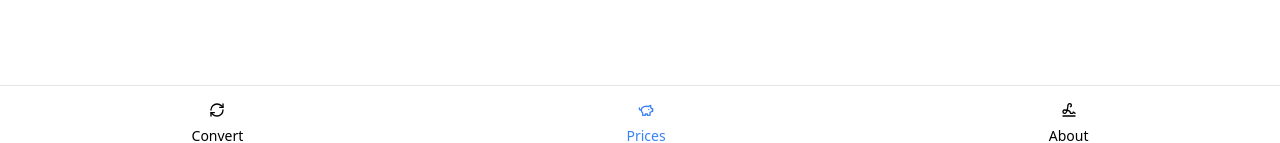
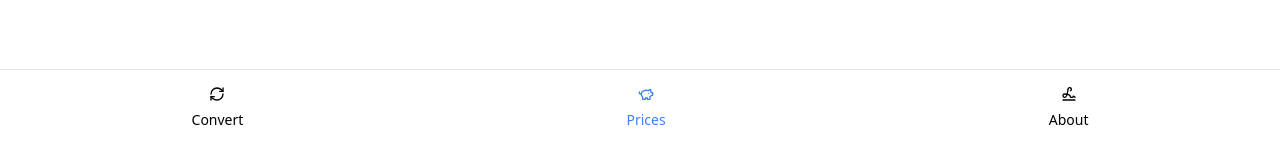
Before and after one commit to Plsr/krones, a Next.js app: page /prices in a window 1280 px wide. Shown: the part 654-797 px from the top of the page. Built offline with nearby package versions, Linux system fonts and the light colour scheme; what tailwindcss-safe-area would draw is missing.

Commit message:
Attempt to fix safe area on iOS

```diff
--- a/components/BottomNav.tsx
+++ b/components/BottomNav.tsx
@@ -10,7 +10,7 @@ export const BottomNav = () => {
   return (
     <div className='mt-auto'>
       <Separator />
-      <div className='flex justify-around pt-4 pb-safe-offset-4'>
+      <div className='flex justify-around py-4'>
         <MenuItem
           href='/'
           title='Convert'
--- a/pages/_document.tsx
+++ b/pages/_document.tsx
@@ -23,7 +23,7 @@ export default function Document() {
         <link rel='apple-touch-icon' href='/images/icon-maskable-512.png' />
         <link rel='manifest' href='/manifest.json' />
       </Head>
-      <body className='pt-safe'>
+      <body className='p-safe'>
         <Main />
         <NextScript />
       </body>
```
